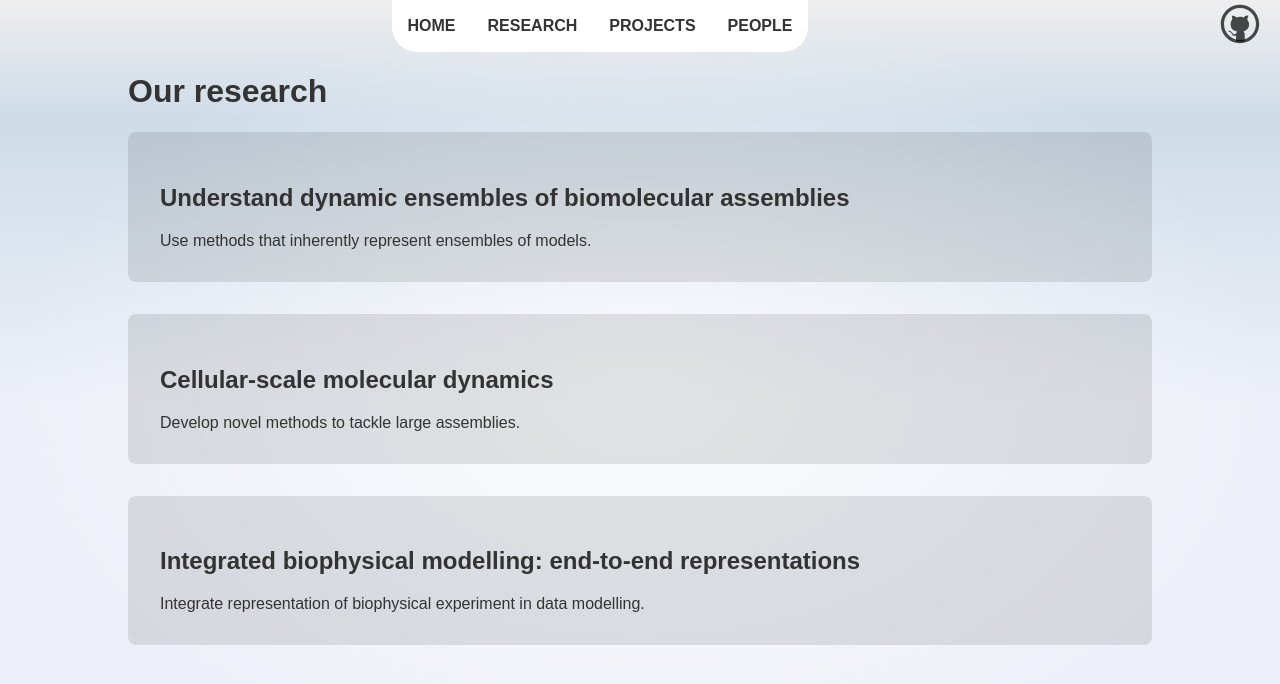
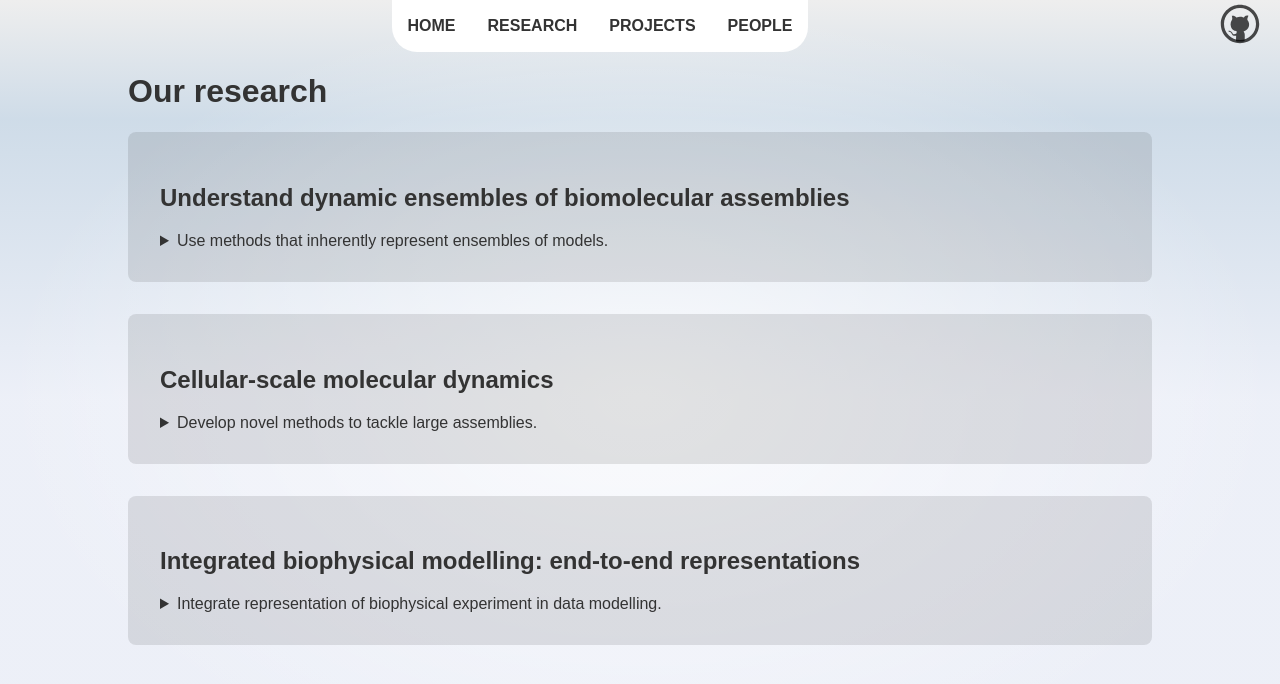
Before and after one commit to cragnolini-lab/cragnolini-lab.github.io, a SvelteKit app: page /research in a window 1280 px wide. Shown: the top 684 px of the page. Built offline with nearby package versions, Linux system fonts and the light colour scheme.

Commit message:
First try at a research page with links to projects

```diff
--- a/src/routes/Tile.svelte
+++ b/src/routes/Tile.svelte
@@ -4,6 +4,7 @@
 
 	export let title = "Title";
 	export let summary = "A short summary of this tile.";
+	export let details= "";
 	export let link = "";
 	export let source = "";
 </script>
@@ -15,7 +16,14 @@
 		</h1>
 	</header>
 
-	{summary}
+	{#if details}
+	<details>
+		<summary>{summary}</summary>
+		<p>{details}</p>
+	</details>
+	{:else}
+		{summary}
+	{/if}
 
 	<footer>
 		{#if link}
--- a/src/routes/research/+page.svelte
+++ b/src/routes/research/+page.svelte
@@ -9,14 +9,18 @@
 	<Tile
 		title="Understand dynamic ensembles of biomolecular assemblies"
 		summary="Use methods that inherently represent ensembles of models."
+		details="Projects: Contact prediction,
+			Conformational sampling,"
 	/>
 	<Tile
 		title="Cellular-scale molecular dynamics"
 		summary="Develop novel methods to tackle large assemblies."
+		details="Hierarchical coarse-grain modelling"
 	/>
 	<Tile
 		title="Integrated biophysical modelling: end-to-end representations"
 		summary="Integrate representation of biophysical experiment in data modelling."
+		details="Flexible fitting for cryo-EM, Mycobacterium cell wall"
 	/>
 </div>
 
```
